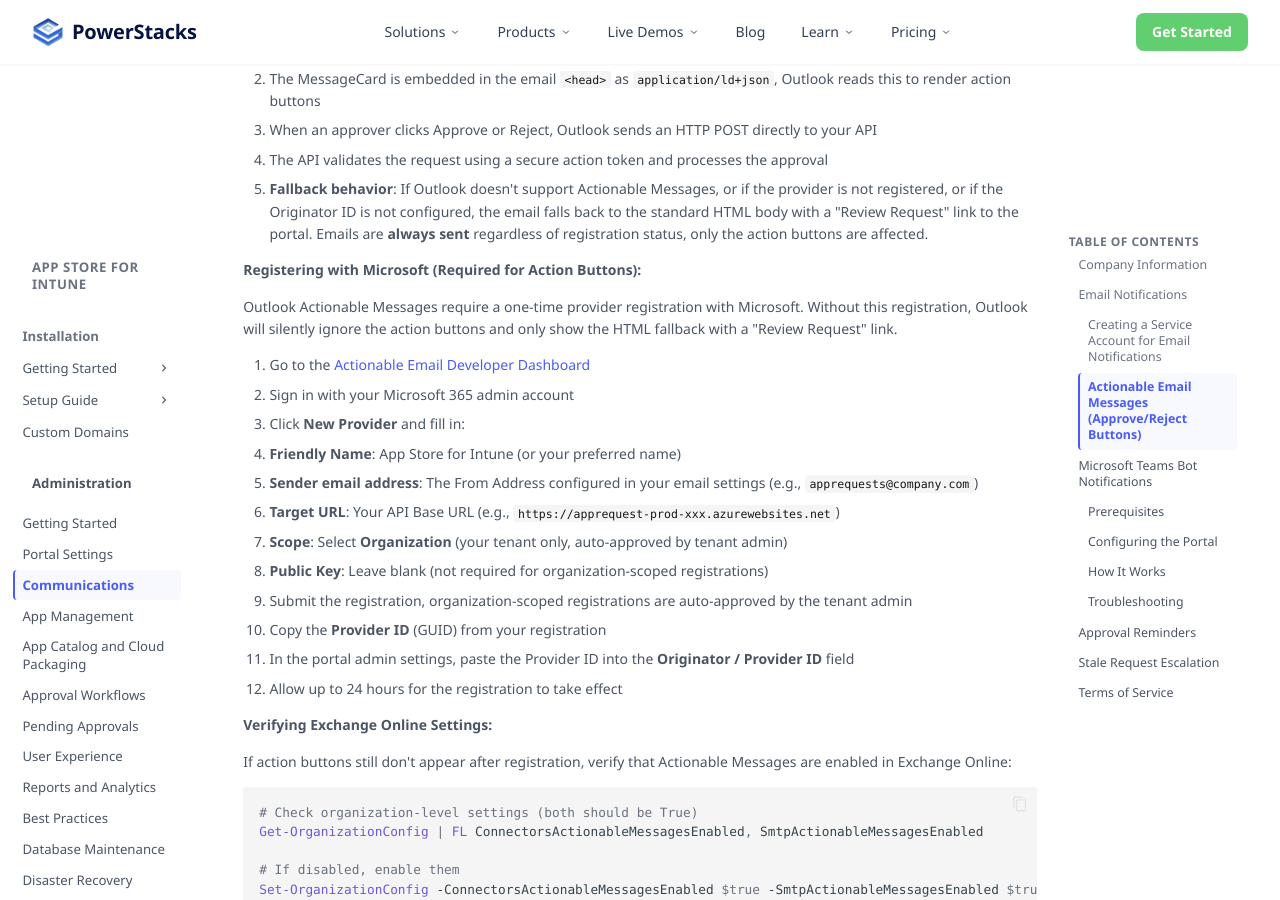
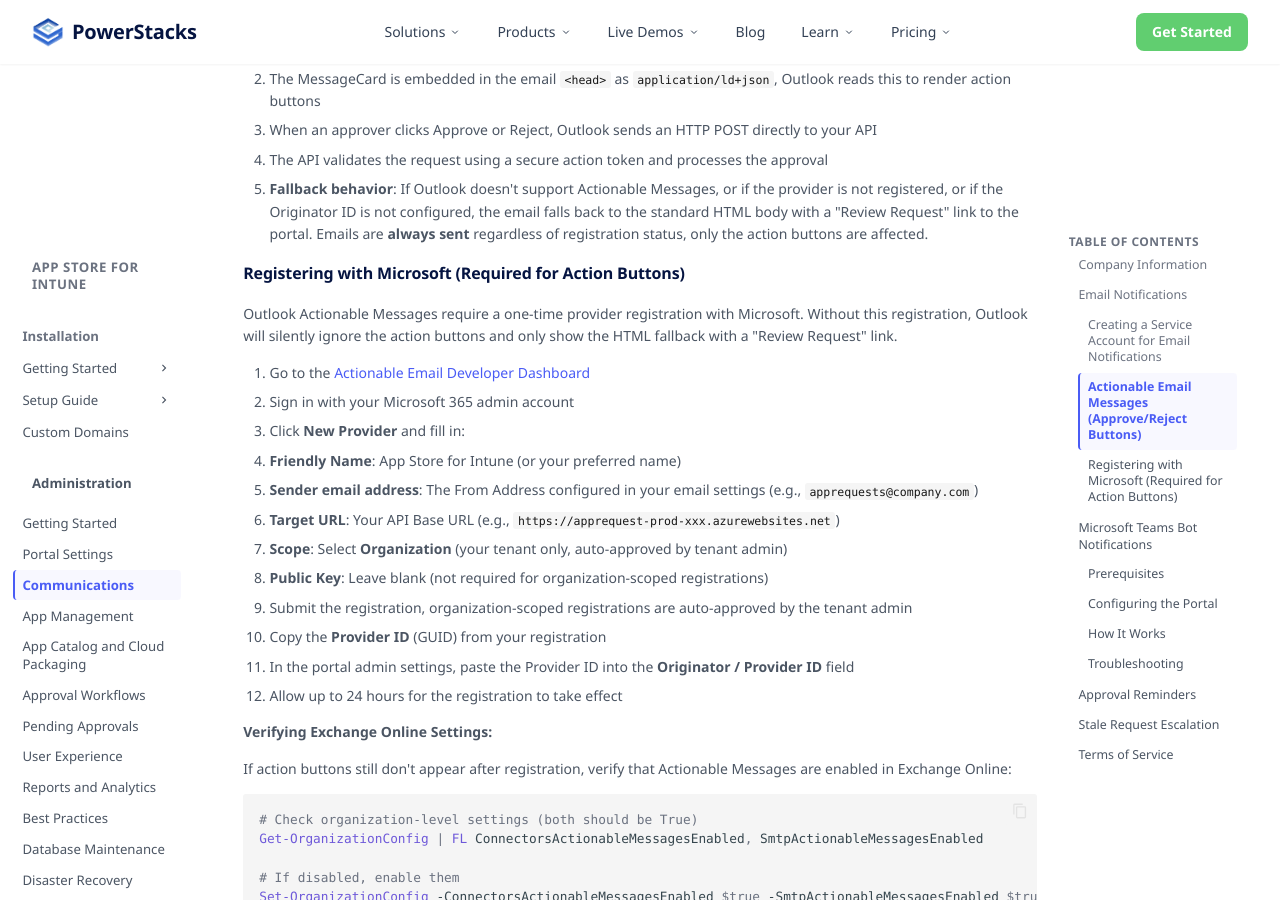
Before and after one commit to powerstacks-corp/powerstacks-docs, an MkDocs documentation site: the page built from docs/app-store-for-intune/administration/communications.md, in a window 1280 px wide and 900 px high, scrolled down 3174 px. Built offline with MkDocs 1.6.1 and Material for MkDocs 9.7.7, drawn with Linux system fonts in a browser that asks for light colours.

Commit message:
app-store-for-intune docs: fix two broken anchor links flagged by strict-mode build
The CI build uses mkdocs --strict which the local migration build
didn't replicate, so two dangling anchors slipped through commit
751ab0f:

- communications.md linked to `#registering-with-microsoft-required`
  but the corresponding section was authored as bold paragraph text
  rather than a markdown heading, so no anchor was generated. Promote
  it to an H4 so the anchor exists.
- security.md's table-of-contents linked to `#azure-ad-app-registrations`,
  the slug that would match a heading "Azure AD App Registrations" —
  but the actual heading was renamed to "Entra ID App Registrations"
  somewhere along the way (which slugs to `#entra-id-app-registrations`).
  Fix the TOC link to match the heading's current slug.

Strict mkdocs build clean.

Co-Authored-By: Claude Opus 4.7 (1M context) <noreply@anthropic.com>

```diff
--- a/docs/app-store-for-intune/administration/communications.md
+++ b/docs/app-store-for-intune/administration/communications.md
@@ -117,7 +117,7 @@ When enabled, approval notification emails include **Approve** and **Reject** bu
 4. The API validates the request using a secure action token and processes the approval
 5. **Fallback behavior**: If Outlook doesn't support Actionable Messages, or if the provider is not registered, or if the Originator ID is not configured, the email falls back to the standard HTML body with a "Review Request" link to the portal. Emails are **always sent** regardless of registration status, only the action buttons are affected.
 
-**Registering with Microsoft (Required for Action Buttons):**
+#### Registering with Microsoft (Required for Action Buttons)
 
 Outlook Actionable Messages require a one-time provider registration with Microsoft. Without this registration, Outlook will silently ignore the action buttons and only show the HTML fallback with a "Review Request" link.
 
```
Also changed, not shown: docs/app-store-for-intune/administration/security.md (+1 -1 lines).
